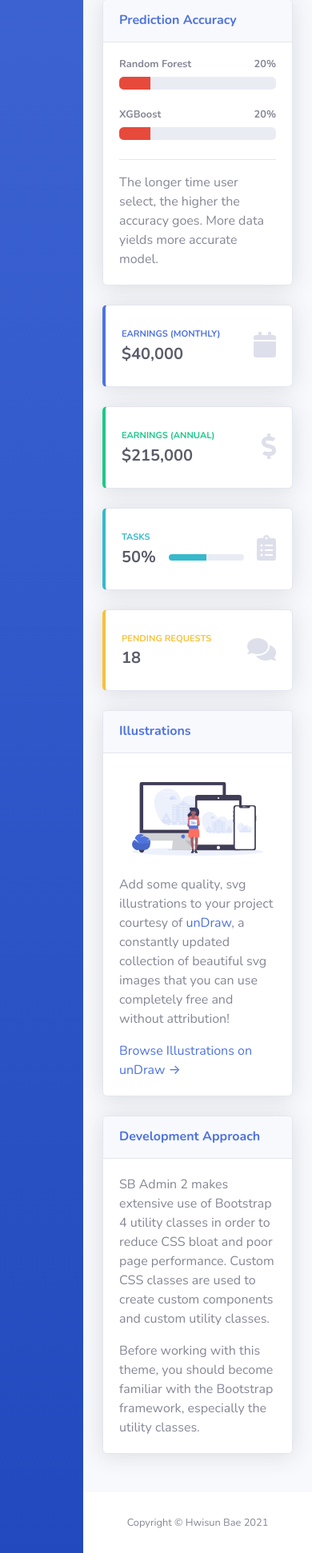
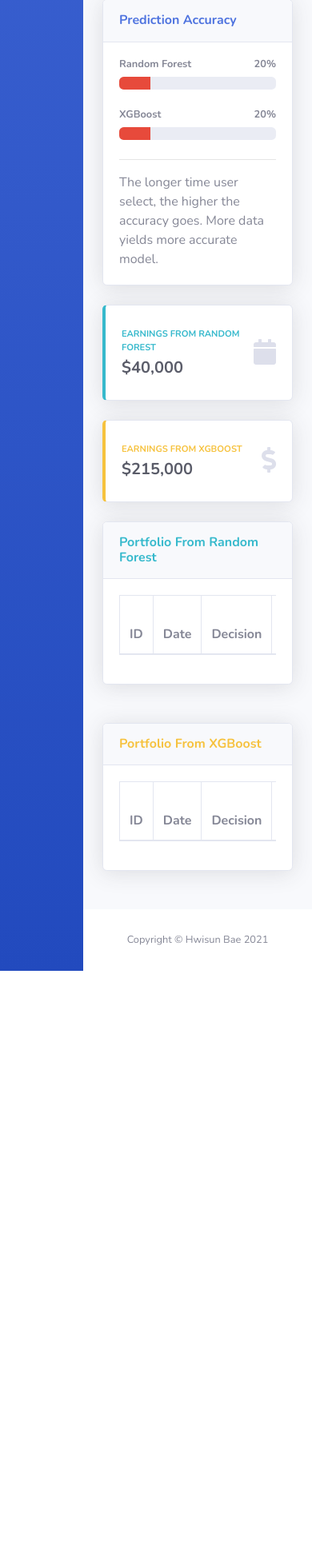
Before and after one commit to hwisunbae/stock-seer, a Django app: page / in a window 390 px wide. Shown: the part 1693-3635 px from the top of the page at 80% size. After the commit the page ends 2907 px from the top, so only its background shows below. Run offline with Django 3.2, Linux system fonts and the light colour scheme; the visitor is signed in with stand-in values (Sample User, id 1); lists and menus that the app fills with data are empty; some libraries are stand-ins or nearby versions.

Commit message:
two ml method on call portfolio_cal

```diff
--- a/mysite/app/templates/index.html
+++ b/mysite/app/templates/index.html
@@ -45,22 +45,14 @@
                             <input type="text" name="daterange" class="form-control" aria-label="Input group example" aria-describedby="btnGroupAddon" />
                         </div>
                         <div class="buttons mb-4 col-xl-2">
-                            <button href="#" id="generate-reports" class="d-none d-sm-inline-block btn btn-middle btn-primary shadow-sm"><i
-                                    class="fas fa-download fa-sm text-white-50"></i> Generate Files</button>
-                        </div>
-                        <div class="buttons mb-4 col-xl-2">
                             <button href="#" id="fetch-tweets" class="d-none d-sm-inline-block btn btn-middle btn-primary shadow-sm"><i
                                     class="fas fa-download fa-sm text-white-50"></i> Fetch Tweets</button>
                         </div>
+                        <div class="buttons mb-4 col-xl-2">
+                            <button href="#" id="generate-reports" class="d-none d-sm-inline-block btn btn-middle btn-primary shadow-sm"><i
+                                    class="fas fa-download fa-sm text-white-50"></i> Download Tweet CSV</button>
+                        </div>
                     </div>
-                    <!--                    <button href="#" disabled="disabled" id="generate-finance-report" class="d-none d-sm-inline-block btn btn-sm btn-primary shadow-sm"><i-->
-                    <!--                            class="fas fa-download fa-sm text-white-50"></i> Generate Finance Report</button>-->
-                    <!--                    <button href="#" disabled="disabled" id="generate-tweet-report" class="d-none d-sm-inline-block btn btn-sm btn-primary shadow-sm"><i-->
-                    <!--                            class="fas fa-download fa-sm text-white-50"></i> Generate Tweet Report</button>-->
-                    <!--                    <button href="#" id="visualize-finance-report" class="d-none d-sm-inline-block btn btn-sm btn-primary shadow-sm">-->
-                    <!--                            <i class="fas fa-chart-bar"></i> Visualize Finance Report</button>-->
-                    <!--                    <button href="#" id="visualize-tweet-report" class="d-none d-sm-inline-block btn btn-sm btn-primary shadow-sm">-->
-                    <!--                            <i class="fas fa-chart-pie"></i> Visualize Tweet Report</button>-->
                 </div>
 
 
@@ -92,7 +84,7 @@
                             <!-- Card Body -->
                             <div class="card-body">
                                 <div class="chart-area">
-                                    <canvas id="finance-chart" data-url="{% url 'visualize_finance_report' %}"></canvas>
+                                    <canvas id="finance-chart" ></canvas>
                                 </div>
                             </div>
                         </div>
@@ -198,13 +190,13 @@
                 <div class="row">
 
                     <!-- Earnings (Monthly) Card Example -->
-                    <div class="col-xl-3 col-md-6 mb-4">
-                        <div class="card border-left-primary shadow h-100 py-2">
+                    <div class="col-xl-6 col-md-6 mb-4">
+                        <div class="card border-left-info shadow h-100 py-2">
                             <div class="card-body">
                                 <div class="row no-gutters align-items-center">
                                     <div class="col mr-2">
-                                        <div class="text-xs font-weight-bold text-primary text-uppercase mb-1">
-                                            Earnings (Monthly)</div>
+                                        <div class="text-xs font-weight-bold text-info text-uppercase mb-1">
+                                            Earnings From Random Forest</div>
                                         <div class="h5 mb-0 font-weight-bold text-gray-800">$40,000</div>
                                     </div>
                                     <div class="col-auto">
@@ -214,15 +206,14 @@
                             </div>
                         </div>
                     </div>
-
                     <!-- Earnings (Monthly) Card Example -->
-                    <div class="col-xl-3 col-md-6 mb-4">
-                        <div class="card border-left-success shadow h-100 py-2">
+                    <div class="col-xl-6 col-md-6 mb-4">
+                        <div class="card border-left-warning shadow h-100 py-2">
                             <div class="card-body">
                                 <div class="row no-gutters align-items-center">
                                     <div class="col mr-2">
-                                        <div class="text-xs font-weight-bold text-success text-uppercase mb-1">
-                                            Earnings (Annual)</div>
+                                        <div class="text-xs font-weight-bold text-warning text-uppercase mb-1">
+                                            Earnings From XGBoost</div>
                                         <div class="h5 mb-0 font-weight-bold text-gray-800">$215,000</div>
                                     </div>
                                     <div class="col-auto">
@@ -232,94 +223,81 @@
                             </div>
                         </div>
                     </div>
-
-                    <!-- Earnings (Monthly) Card Example -->
-                    <div class="col-xl-3 col-md-6 mb-4">
-                        <div class="card border-left-info shadow h-100 py-2">
-                            <div class="card-body">
-                                <div class="row no-gutters align-items-center">
-                                    <div class="col mr-2">
-                                        <div class="text-xs font-weight-bold text-info text-uppercase mb-1">Tasks
-                                        </div>
-                                        <div class="row no-gutters align-items-center">
-                                            <div class="col-auto">
-                                                <div class="h5 mb-0 mr-3 font-weight-bold text-gray-800">50%</div>
-                                            </div>
-                                            <div class="col">
-                                                <div class="progress progress-sm mr-2">
-                                                    <div class="progress-bar bg-info" role="progressbar"
-                                                         style="width: 50%" aria-valuenow="50" aria-valuemin="0"
-                                                         aria-valuemax="100"></div>
-                                                </div>
-                                            </div>
-                                        </div>
-                                    </div>
-                                    <div class="col-auto">
-                                        <i class="fas fa-clipboard-list fa-2x text-gray-300"></i>
-                                    </div>
-                                </div>
-                            </div>
-                        </div>
-                    </div>
-
-                    <!-- Pending Requests Card Example -->
-                    <div class="col-xl-3 col-md-6 mb-4">
-                        <div class="card border-left-warning shadow h-100 py-2">
-                            <div class="card-body">
-                                <div class="row no-gutters align-items-center">
-                                    <div class="col mr-2">
-                                        <div class="text-xs font-weight-bold text-warning text-uppercase mb-1">
-                                            Pending Requests</div>
-                                        <div class="h5 mb-0 font-weight-bold text-gray-800">18</div>
-                                    </div>
-                                    <div class="col-auto">
-                                        <i class="fas fa-comments fa-2x text-gray-300"></i>
-                                    </div>
-                                </div>
-                            </div>
-                        </div>
-                    </div>
                 </div>
-
 
                 <!-- Content Row -->
                 <div class="row">
 
                     <div class="col-lg-6 mb-4">
 
-                        <!-- Illustrations -->
+                        <!-- DataTales Example -->
                         <div class="card shadow mb-4">
                             <div class="card-header py-3">
-                                <h6 class="m-0 font-weight-bold text-primary">Illustrations</h6>
+                                <h6 class="m-0 font-weight-bold text-info">Portfolio From Random Forest</h6>
                             </div>
                             <div class="card-body">
-                                <div class="text-center">
-                                    <img class="img-fluid px-3 px-sm-4 mt-3 mb-4" style="width: 25rem;"
-                                         src="/static/img/undraw_posting_photo.svg" alt="">
+                                <div class="table-responsive">
+                                    <table class="table table-bordered" id="dataTable-rf" width="100%" cellspacing="0">
+                                        <thead>
+                                            <tr>
+                                                <th>ID</th>
+                                                <th>Date</th>
+                                                <th>Decision</th>
+                                                <th>Price</th>
+                                                <th>Accumulative Profit</th>
+                                            </tr>
+                                        </thead>
+                                        <tbody id="dataTable-rf-tbody">
+                                        {% for tweet in positive_tweets %}
+                                            <tr>
+                                                <td>{{ tweet.created_at }}</td>
+                                                <td>{{ tweet.user_name }}</td>
+                                                <td>{{ tweet.text }}</td>
+                                                <td>{{ tweet.polarity }}</td>
+                                            </tr>
+                                        {% endfor %}
+
+                                        </tbody>
+                                    </table>
                                 </div>
-                                <p>Add some quality, svg illustrations to your project courtesy of <a
-                                        target="_blank" rel="nofollow" href="https://undraw.co/">unDraw</a>, a
-                                    constantly updated collection of beautiful svg images that you can use
-                                    completely free and without attribution!</p>
-                                <a target="_blank" rel="nofollow" href="https://undraw.co/">Browse Illustrations on
-                                    unDraw &rarr;</a>
                             </div>
                         </div>
+                    </div>
+                    <div class="col-lg-6 mb-4">
 
-                        <!-- Approach -->
+                        <!-- DataTales Example -->
                         <div class="card shadow mb-4">
                             <div class="card-header py-3">
-                                <h6 class="m-0 font-weight-bold text-primary">Development Approach</h6>
+                                <h6 class="m-0 font-weight-bold text-warning">Portfolio From XGBoost</h6>
                             </div>
                             <div class="card-body">
-                                <p>SB Admin 2 makes extensive use of Bootstrap 4 utility classes in order to reduce
-                                    CSS bloat and poor page performance. Custom CSS classes are used to create
-                                    custom components and custom utility classes.</p>
-                                <p class="mb-0">Before working with this theme, you should become familiar with the
-                                    Bootstrap framework, especially the utility classes.</p>
+                                <div class="table-responsive">
+                                    <table class="table table-bordered" id="dataTable-xgb" width="100%" cellspacing="0">
+                                        <thead>
+                                            <tr>
+                                                <th>ID</th>
+                                                <th>Date</th>
+                                                <th>Decision</th>
+                                                <th>Price</th>
+                                                <th>Accumulative Profit</th>
+                                            </tr>
+                                        </thead>
+                                        <tbody id="dataTable-xgb-tbody">
+                                        {% for tweet in positive_tweets %}
+                                            <tr>
+                                                <td><a href="https://twitter.com/tweet/status/{{ tweet.id }}">{{ tweet.id}}</a></td>
+                                                <td>{{ tweet.created_at }}</td>
+                                                <td>{{ tweet.user_name }}</td>
+                                                <td>{{ tweet.text }}</td>
+                                                <td>{{ tweet.polarity }}</td>
+                                            </tr>
+                                        {% endfor %}
+
+                                        </tbody>
+                                    </table>
+                                </div>
                             </div>
                         </div>
-
                     </div>
                 </div>
 
@@ -378,14 +356,39 @@
                 diffDays = Math.ceil(diffTime / (1000 * 60 * 60 * 24));
             // console.log(diffDays)
 
-            if(diffDays < 7) {
+            if(diffDays < 10) {
                 $('#fetch-tweets').prop("disabled", true);
-                alert("Please select at least a week to train model for predictive stock price.");
+                alert("Please drag at least 10 days to train model for predictive stock price.");
             }
             else {
                 $('#fetch-tweets').prop("disabled", false);
                 alert("A new date selection was made: " + start.format('YYYY-MM-DD') + ' to ' + end.format('YYYY-MM-DD'));
             }
+        })
+
+        $('#generate-reports').click(function(e) {
+            e.preventDefault();
+            $.ajax({
+                type: 'GET',
+                url: '/generate_reports',
+                data: {picked_start, picked_end},
+                beforeSend: function(){
+                    $('#loader').show();
+                    $('#main-content').hide();
+                },
+                complete: function(){
+                    $('#loader').hide();
+                    $('#main-content').show();
+                },
+                success: function(data) {
+                    // console.log(data)
+                    var blob=new Blob([data]);
+                    var link=document.createElement('a');
+                    link.href=window.URL.createObjectURL(blob);
+                    link.download="tweets.csv";
+                    link.click();
+                }
+            })
         })
 
         let line_options = {
@@ -618,27 +621,7 @@
                     console.log(typeof(myLineChart))
                 },
             })
-
         })
-
-        // $('#generate-finance-report').click(function(e) {
-        //     e.preventDefault();
-        //     $.ajax({
-        //         type: 'GET',
-        //         url: '/generate_finance_report',
-        //         beforeSend: function(){
-        //             $('#loader').show();
-        //         },
-        //         complete: function(){
-        //             $('#loader').hide();
-        //         },
-        //         success: function(result) {
-        //             alert('Stock objects are created from yfinance API')
-        //         }
-        //     })
-        // })
-
-
     });
 
 
--- a/mysite/app/views.py
+++ b/mysite/app/views.py
@@ -1,6 +1,7 @@
 import csv
 import json
 import os
+
 import pandas as pd
 from django.core import serializers
 import json
@@ -68,67 +69,32 @@ def index(request):
     return html(request, "index")
 
 
-# def generate_finance_report(request):
-#     if request.GET:
-#         pass
-#     else:
-#         dirname = os.path.dirname
-#         # Creating stock obj
-#         path = os.path.join(dirname(dirname(__file__)), 'backend', 'data', 'yfinance', 'preprocessed_yfinance.csv')
-#         with open(path) as f:
-#             reader = csv.reader(f)
-#             next(reader)
-#             for row in reader:
-#                 obj, created = Stock.objects.get_or_create(
-#                     date=row[0],
-#                     adj_close=row[1],
-#                     close=row[2],
-#                     volume=row[3]
-#                 )
-#                 obj.save()
-#         print(Stock.objects.all())
-#         return HttpResponse('successfully generated report')
-#
-#
-# def generate_tweet_report(request):
-#     if request.GET:
-#         pass
-#     else:
-#         dirname = os.path.dirname
-#         # Creating tweet obj
-#         path = os.path.join(dirname(dirname(__file__)), 'backend', 'data', 'sa_tweets.csv')
-#         with open(path) as f:
-#             reader = csv.reader(f)
-#             next(reader)
-#             for row in reader:
-#                 obj, created = Tweets.objects.get_or_create(
-#                     tweet_id=row[0],
-#                     created_at=row[1],
-#                     user_name=row[2],
-#                     text=row[3],
-#                     lang=row[4],
-#                     tokens=row[5],
-#                     subjectivity=row[6],
-#                     polarity=row[7],
-#                     analysis=row[8]
-#                 )
-#                 obj.save()
-#         print(Tweets.objects.all())
-#         return HttpResponse('successfully generated report')
+def generate_reports(request):
+    picked_start = request.GET['picked_start']
+    picked_end = request.GET['picked_end']
+    print(picked_start, picked_end)
 
-def visualize_finance_report(request):
-    labels = []
-    data = []
+    # Create the HttpResponse object with the appropriate CSV header.
+    tweet_res = HttpResponse(
+        content_type='text/csv',
+        headers={'Content-Disposition': 'attachment; filename="tweets.csv"'},
+    )
 
-    queryset = Stock.objects.all().order_by('date')
+    queryset = Tweets.objects.all().filter(created_at__range=[picked_start, picked_end])
+    writer = csv.writer(tweet_res)
+    writer.writerows([['id', 'created_at', 'user_name',
+                       'text', 'subjectivity', 'polarity']])
     for entry in queryset:
-        labels.append(entry.date)
-        data.append(entry.adj_close)
+        writer.writerows([[
+            str(entry.id),
+            str(entry.created_at),
+            entry.user_name,
+            entry.text,
+            str(entry.subjectivity),
+            str(entry.polarity)
+        ]])
 
-    return JsonResponse(data={
-        'labels': labels,
-        'data': data,
-    })
+    return tweet_res
 
 
 def visualize_tweet_report(request):
@@ -182,17 +148,95 @@ def visualize_tweet_report(request):
 
     rf_pred_stock, rf_accuracy = m_rf.get_random_forest(obj_tweet_pol, obj_tweet_vol, obj_stock)
     xgb_pred_stock, xgb_accuracy = m_xgboost.get_xgboost(obj_tweet_pol, obj_tweet_vol, obj_stock)
+
+    rf_real = rf_pred_stock['Real'].to_json(),
+    rf_pred = rf_pred_stock['Predicted'].to_json(),
+    xgb_pred = xgb_pred_stock['Predicted'].to_json()
+
+    # -------------------------------
+    # Stock Portfolio
+    Portfolio.objects.all().delete()
+
+    portfolio_cal(rf_pred_stock, MLMethod.RF)
+
+
+    print(Portfolio.objects.all())
+
     return JsonResponse(data={
         'ratio_labels': ratio_labels,
         'ratio_data': ratio_data,
         'stock_labels': stock_labels,
         'stock_data': stock_data,
-        'rf_real': rf_pred_stock['Real'].to_json(),
-        'rf_pred': rf_pred_stock['Predicted'].to_json(),
-        'xgb_pred': xgb_pred_stock['Predicted'].to_json(),
+        'rf_real': rf_real,
+        'rf_pred': rf_pred,
+        'xgb_pred': xgb_pred,
         'rf_accuracy': rf_accuracy,
         'xgb_accuracy': xgb_accuracy
     })
+
+
+def portfolio_cal(pred_stock, ml_method):
+    pred_stock.reset_index(level=0, inplace=True)
+    print(pred_stock)
+    # print(rf_pred_stock[['date', 'Predicted']])
+    pred_mean = pred_stock['Predicted'].mean()
+
+    # portfolio can only hold one stock at a time
+    portfolio_limit = 0
+
+    for i in range(len(pred_stock)):
+        pred = pred_stock.iloc[i]['Predicted']
+        real = pred_stock.iloc[i]['Real']
+        print('----------------------------')
+        print('i', i)
+        print('pred', pred)
+        print('real', real)
+        print('pred_mean', pred_mean)
+
+        # BUY decision (pred < mean)
+        if (pred < pred_mean) and (portfolio_limit == 0):
+            portfolio_limit = 1
+            profit = 0
+            print('----------------------------')
+            print('BUY')
+            print('date', pred_stock.iloc[i]['date'])
+            print('decision', 'buy')
+            print('price', pred_stock.iloc[i]['Real'])
+            print('bought', pred_stock.iloc[i]['Real'])
+            print('profit', profit)
+
+            if Portfolio.objects.filter(decision=Decision.S).exists():
+                profit = Portfolio.objects.latest('profit').profit
+
+            portfolio_bought = Portfolio.objects.create(date=pred_stock.iloc[i]['date'],
+                                                        ml_method=ml_method,
+                                                        decision=Decision.B,
+                                                        price=pred_stock.iloc[i]['Real'],
+                                                        profit=profit)
+            portfolio_bought.save()
+
+        # SELL decision (pred > actual bought value at buy time)
+        bought = 0
+        if Portfolio.objects.filter(decision=Decision.B).exists():
+            bought = Portfolio.objects.filter(decision=Decision.B).latest('date').price
+
+        if (pred > bought) and (bought != 0) and (portfolio_limit == 1):
+            portfolio_limit = 0
+            sold = pred_stock.iloc[i]['Real']
+            print('----------------------------')
+            print('SELL at', pred_stock.iloc[i]['Real'])
+            print('date', pred_stock.iloc[i]['date'])
+            print('decision', 'sell')
+            print('price (sold)', sold)
+            print('bought', bought)
+            print('profit', sold - bought)
+
+            portfolio_sold = Portfolio.objects.create(date=pred_stock.iloc[i]['date'],
+                                                      ml_method=ml_method,
+                                                      decision=Decision.S,
+                                                      price=sold,
+                                                      profit=Portfolio.objects.latest('profit').profit + sold - bought)
+            portfolio_sold.save()
 
 
 def fetch_word_cloud(request):
--- a/mysite/bootstrap/urls.py
+++ b/mysite/bootstrap/urls.py
@@ -23,10 +23,7 @@ urlpatterns = [
     path('admin/', admin.site.urls),
     path('<filename>.html', views.html),
 
-
-    # path('generate_finance_report/', views.generate_finance_report),
-    # path('generate_tweet_report/', views.generate_tweet_report),
-    path('visualize_finance_report/', views.visualize_finance_report, name='visualize_finance_report'),
+    path('generate_reports/', views.generate_reports),
     path('visualize_tweet_report/', views.visualize_tweet_report, name='visualize_tweet_report'),
     path('fetch_word_cloud/', views.fetch_word_cloud, name='fetch_word_cloud'),
     path('fetch_tweet/', views.fetch_tweet),
```
Also changed, not shown: mysite/app/models.py (+30 -0 lines), mysite/app/migrations/0002_portfolio.py (added), mysite/app/migrations/0003_auto_20211129_0611.py (added), mysite/app/migrations/0004_auto_20211129_0717.py (added), mysite/app/migrations/0005_auto_20211129_0720.py (added), mysite/app/migrations/0006_auto_20211129_0724.py (added).
